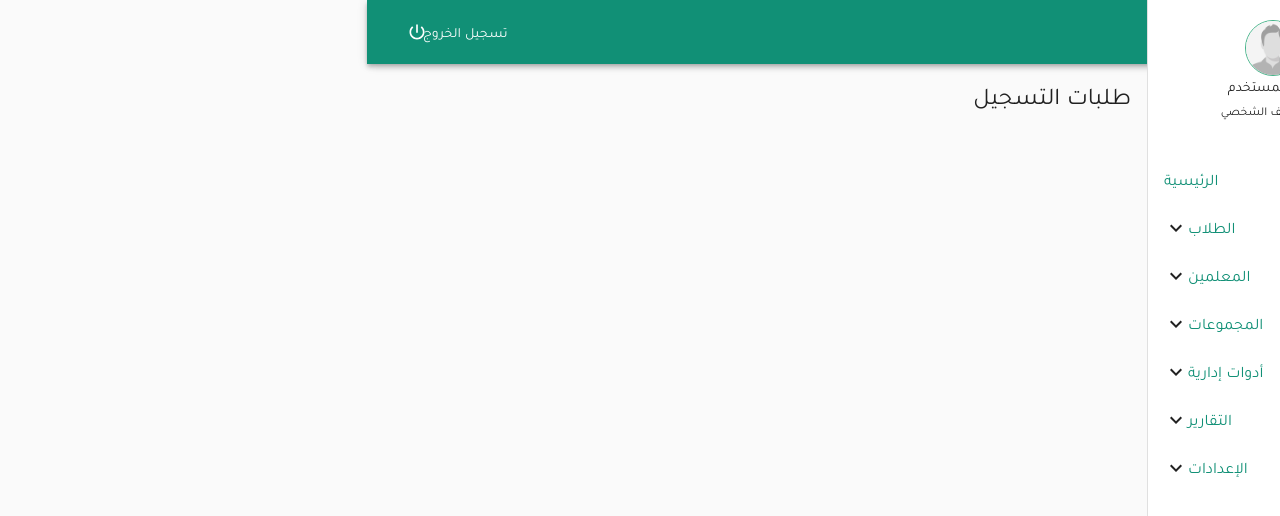
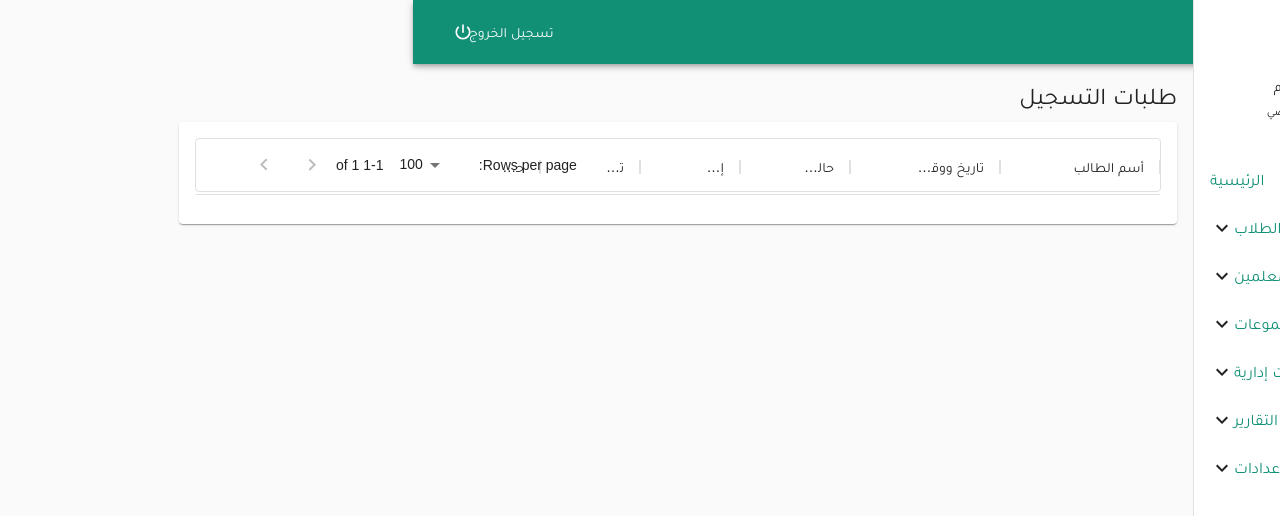
Before and after one commit to Ghanim-Marzouqi/alferdoos-frontend, a React (Create React App) app: page /admin/registration-requests in a window 1280 px wide. Shown: the top 516 px of the page. Built offline with nearby package versions, Linux system fonts and the light colour scheme; what jss-rtl would draw is missing.

Commit message:
DataGrid Added

```diff
--- a/package.json
+++ b/package.json
@@ -5,6 +5,7 @@
   "homepage": "http://alferdoos-center.com",
   "dependencies": {
     "@material-ui/core": "^4.11.3",
+    "@material-ui/data-grid": "*",
     "@material-ui/icons": "^4.11.2",
     "@testing-library/jest-dom": "^5.12.0",
     "@testing-library/react": "^11.2.6",
--- a/src/config/Constants.ts
+++ b/src/config/Constants.ts
@@ -5,3 +5,10 @@ export enum USER_TYPE {
   TEACHER = "TEACHER",
   PARENT = "PARENT"
 };
+export enum STUDENT_STATUS {
+  REVIEW = "REVIEW",
+  EXAM = "EXAM",
+  STUDY = "STUDY",
+  REJECT = "REJECT",
+  WITHDRAW = "WITHDRAW"
+};
--- a/src/dtos/StudentDto.ts
+++ b/src/dtos/StudentDto.ts
@@ -7,7 +7,6 @@ export default interface StudentDto {
   secondName: string;
   thridName: string;
   familyName: string;
-  fullname: string;
   finishedGrade: string;
   firstPhoneNumber: string;
   secondPhoneNumber: string;
--- /dev/null
+++ b/src/dtos/StudentRegistrationRequestDto.ts
@@ -0,0 +1,14 @@
+import { STUDENT_STATUS } from "../config/Constants";
+import StudentDto from "./StudentDto";
+
+export default interface StudentRegistrationRequestDto {
+  readonly id?: number;
+  student: StudentDto;
+  status: STUDENT_STATUS;
+  remarks: string;
+  isActive: boolean;
+  createdBy?: string;
+  createdAt?: Date;
+  updateBy?: string;
+  updateAt?: Date;
+}
--- /dev/null
+++ b/src/pages/admin/students/RegistrationRequests/Data.ts
@@ -0,0 +1,33 @@
+import { STUDENT_STATUS } from "../../../../config/Constants";
+import StudentRegistrationRequestDto from "../../../../dtos/StudentRegistrationRequestDto";
+
+export const DUMMY_DATA: StudentRegistrationRequestDto[] = [
+  {
+    id: 1,
+    student: {
+      firstName: 'شهم',
+      secondName: 'غانم',
+      thridName: 'سالم',
+      familyName: 'المرزوقي',
+      finishedGrade: 'seven',
+      firstPhoneNumber: '99887766',
+      secondPhoneNumber: '96959498',
+      village: 'معمد',
+      subjectANumber: '5',
+      subjectBNumber: '3',
+      savedChapters: ['الجزء الأول'],
+      savedSurahs: ['الناس'],
+      isLearntInQuranCenter: false,
+      quranCenterLocation: '',
+      skills: 'ذكي جدا',
+      isHealthy: true,
+      healthIssues: '',
+      certificates: [],
+      studentImage: new File([], ''),
+    },
+    status: STUDENT_STATUS.REVIEW,
+    remarks: '',
+    isActive: true,
+    createdAt: new Date()
+  }
+]
--- a/src/pages/admin/students/RegistrationRequests/index.tsx
+++ b/src/pages/admin/students/RegistrationRequests/index.tsx
@@ -1,17 +1,116 @@
-import React from 'react';
+import React, { useState, useEffect } from 'react';
 import { makeStyles, createStyles, Theme } from '@material-ui/core/styles';
-import { Grid, Typography } from '@material-ui/core';
+import {
+  DataGrid,
+  GridColDef,
+  GridValueFormatterParams,
+  GridCellParams
+} from '@material-ui/data-grid';
+import {
+  Card,
+  CardContent,
+  CardActions,
+  Grid,
+  IconButton,
+  Typography
+} from '@material-ui/core';
+import { VisibilityOutlined, EditOutlined, DeleteOutline } from "@material-ui/icons";
 
 import { HTMLHeader } from '../../../../components/info';
+import { STUDENT_STATUS } from '../../../../config/Constants';
+import StudentRegistrationRequestDto from '../../../../dtos/StudentRegistrationRequestDto';
+
+import { DUMMY_DATA } from './Data';
 
 const useStyles = makeStyles((theme: Theme) => createStyles({
   container: {
     padding: theme.spacing(2)
+  },
+  card: {
+    width: '100%',
+    marginTop: 10
   }
 }));
 
+const getFullName = (firstName: string, secondName: string, thridName: string, familyName: string) => {
+  return `${firstName} بن ${secondName} بن ${thridName} ${familyName}`;
+}
+
+const getRequestStatus = (params: GridValueFormatterParams) => {
+  switch (params.value) {
+    case STUDENT_STATUS.REVIEW:
+      return "قيد المراجعة";
+    case STUDENT_STATUS.EXAM:
+      return "مقبول لأداء الإختبار";
+    case STUDENT_STATUS.STUDY:
+      return "مقبول للدراسة في المركز";
+    case STUDENT_STATUS.REJECT:
+      return "تم الرفض";
+    case STUDENT_STATUS.WITHDRAW:
+      return "تم الإنسحاب";
+  }
+}
+
+const columns: GridColDef[] = [
+  {
+    field: 'id',
+    hide: true
+  },
+  {
+    field: 'fullName',
+    headerName: 'أسم الطالب',
+    sortable: false,
+    width: 160
+  },
+  {
+    field: 'createdAt',
+    headerName: 'تاريخ ووقت تقديم الطلب',
+    width: 150
+  },
+  {
+    field: 'status',
+    headerName: 'حالة الطلب',
+    width: 110,
+    valueFormatter: getRequestStatus
+  },
+  {
+    field: 'view',
+    headerName: 'إستعراض',
+    renderCell: (params: GridCellParams) => <IconButton color="primary" component="span">
+      <VisibilityOutlined />
+    </IconButton>
+  },
+  {
+    field: 'edit',
+    headerName: 'تعديل الحالة',
+    renderCell: (params: GridCellParams) => <IconButton color="primary" component="span">
+      <EditOutlined />
+    </IconButton>
+  },
+  {
+    field: 'delete',
+    headerName: 'حذف',
+    renderCell: (params: GridCellParams) => <IconButton color="primary" component="span">
+      <DeleteOutline />
+    </IconButton>
+  },
+];
+
 const RegistrationRequests: React.FC = () => {
   const classes = useStyles();
+  const [requests,] = useState<StudentRegistrationRequestDto[]>(DUMMY_DATA);
+  const [rows, setRows] = useState<{ id: number | undefined; fullname: string; createdAt: Date | undefined; status: STUDENT_STATUS; }[]>([]);
+
+  useEffect(() => {
+    let newRows = requests.map((request, i) => ({
+      id: request.id,
+      fullname: getFullName(request.student.firstName, request.student.secondName, request.student.thridName, request.student.familyName),
+      createdAt: request.createdAt,
+      status: request.status,
+    }));
+
+    setRows(newRows);
+  }, [requests]);
 
   return (
     <>
@@ -20,6 +119,12 @@ const RegistrationRequests: React.FC = () => {
         <Typography variant="h5" component="h1">
           طلبات التسجيل
         </Typography>
+        <Card className={classes.card}>
+          <CardContent>
+            <DataGrid columns={columns} rows={rows} />
+          </CardContent>
+          <CardActions></CardActions>
+        </Card>
       </Grid>
     </>
   );
```
Also changed, not shown: 1 other file (tests, documents, lock files or other folders).
